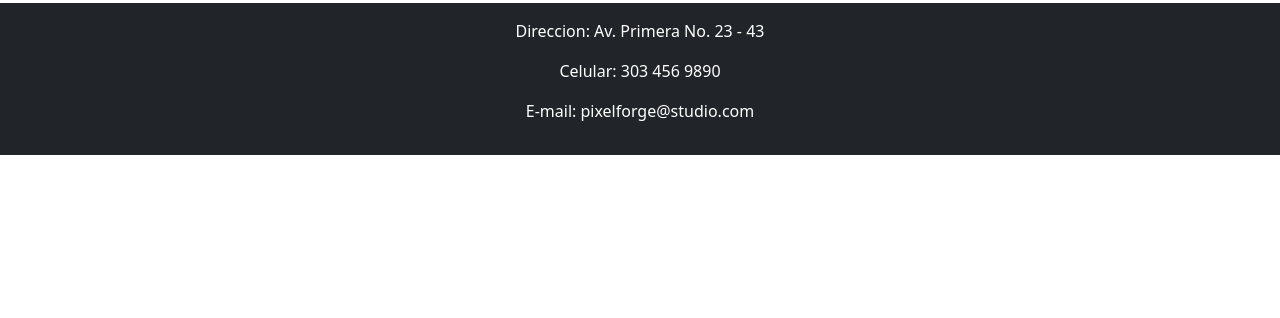
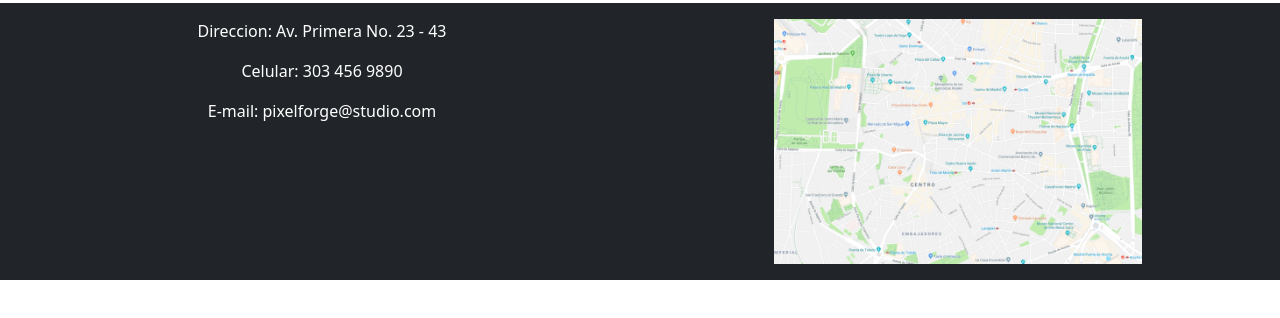
Before and after one commit to DavidSantiAmaya/Examen-Parcial-, a plain HTML site: page index.html in a window 1280 px wide. Shown: the part 152-470 px from the top of the page. Drawn offline with nearby package versions, Linux system fonts and the light colour scheme.

Commit message:
texto xd

```diff
--- a/css/main.css
+++ b/css/main.css
@@ -1,4 +1,12 @@
-.navbar{
+html{
+    font-family: 'Montserrat Alternates', sans-serif;
+    font-size: 16px;
+}
+header{
+
+}
+footer{
     display: flex;
-    position: fixed;
+    justify-content: center;
+    align-items: center;
 }
--- a/index.html
+++ b/index.html
@@ -27,6 +27,7 @@
             </ul>
           </nav>
     </header>
+    <!-- CONTENIDO DE LA PAGINA -->
     <article>
         <section class="infoEm text-center">
             <div id="carouselExampleAutoplaying" class="carousel slide" data-bs-ride="carousel">
@@ -58,10 +59,19 @@
         <section></section>
         <section></section>
     </article>
-    <footer class="footer bg-dark text-white text-center p-3">
-        <p>Direccion: Av. Primera No. 23 - 43</p>
-        <p>Celular: 303 456 9890</p>
-        <p>E-mail: pixelforge@studio.com</p>
+    <!-- PIE DE PAGINA -->
+    <footer class="bg-dark text-white text-center p-3">
+            <div class="row">
+              <div class="col">
+                <!-- arreglar posicion -->
+                <p>Direccion: Av. Primera No. 23 - 43</p>
+                <p>Celular: 303 456 9890</p>
+                <p>E-mail: pixelforge@studio.com</p>
+              </div>
+              <div class="col">
+                <img src="img/mapa.png" alt="mapa" width="60%">
+              </div>
+            </div>
     </footer>
 </body>
 
```
Also changed, not shown: img/mapa.png (added).
